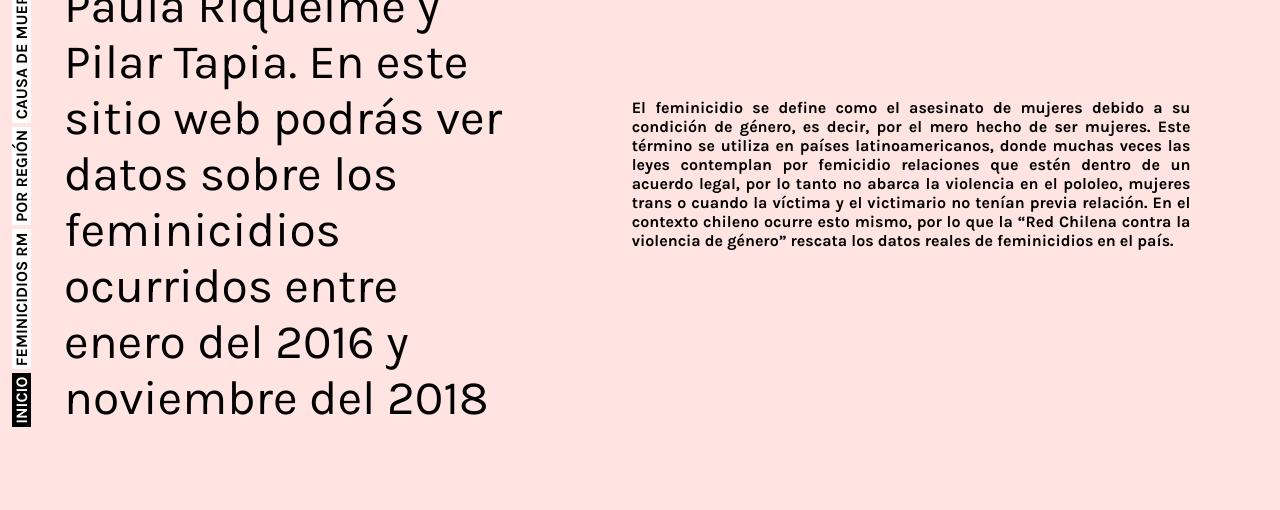
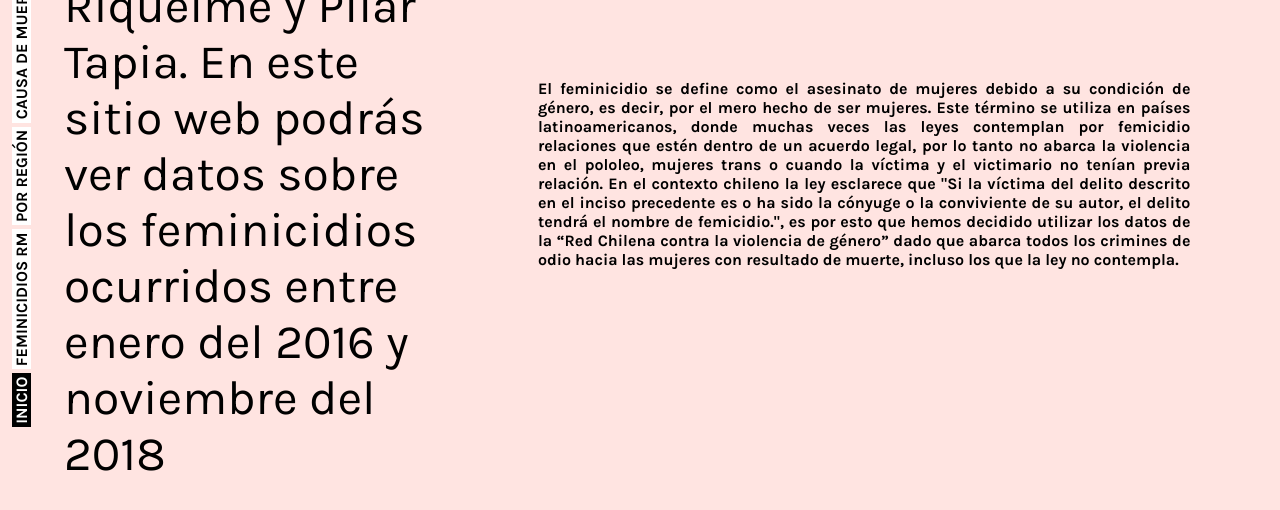
Before and after one commit to Lyytoral/Segunda_Evaluaci-n, a plain HTML site: page index.html in a window 1280 px wide. Shown: the part 226-736 px from the top of the page. Drawn offline with nearby package versions, Linux system fonts and the light colour scheme.

Commit message:
Add files via upload

```diff
--- a/index.html
+++ b/index.html
@@ -19,7 +19,7 @@
     <div id="home">
         <p><span id="saluda"></span> Somos Julio Lara, Paula Riquelme y Pilar Tapia. En este sitio web podrás ver datos sobre los feminicidios ocurridos entre enero del 2016 y noviembre del 2018  </p>
 
-        <h4 style="text-align: justify">El feminicidio se define como el asesinato de mujeres debido a su condición de género, es decir, por el mero hecho de ser mujeres. Este término se utiliza en países latinoamericanos, donde muchas veces las leyes contemplan por femicidio relaciones que estén dentro de un acuerdo legal, por lo tanto no abarca la violencia en el pololeo, mujeres trans o cuando la víctima y el victimario no tenían previa relación. En el contexto chileno ocurre esto mismo, por lo que la “Red Chilena contra la violencia de género” rescata los datos reales de feminicidios en el país.</h4>
+        <h4 style="text-align: justify" >El feminicidio se define como el asesinato de mujeres debido a su condición de género, es decir, por el mero hecho de ser mujeres. Este término se utiliza en países latinoamericanos, donde muchas veces las leyes contemplan por femicidio relaciones que estén dentro de un acuerdo legal, por lo tanto no abarca la violencia en el pololeo, mujeres trans o cuando la víctima y el victimario no tenían previa relación. En el contexto chileno la ley esclarece que "Si la víctima del delito descrito en el inciso precedente es o ha sido la cónyuge o la conviviente de su autor, el delito tendrá el nombre de femicidio.", es por esto que hemos decidido utilizar los datos de la “Red Chilena contra la violencia de género” dado que abarca todos los crimines de odio hacia las mujeres con resultado de muerte, incluso los que la ley no contempla.</h4>
 
 
 
```
